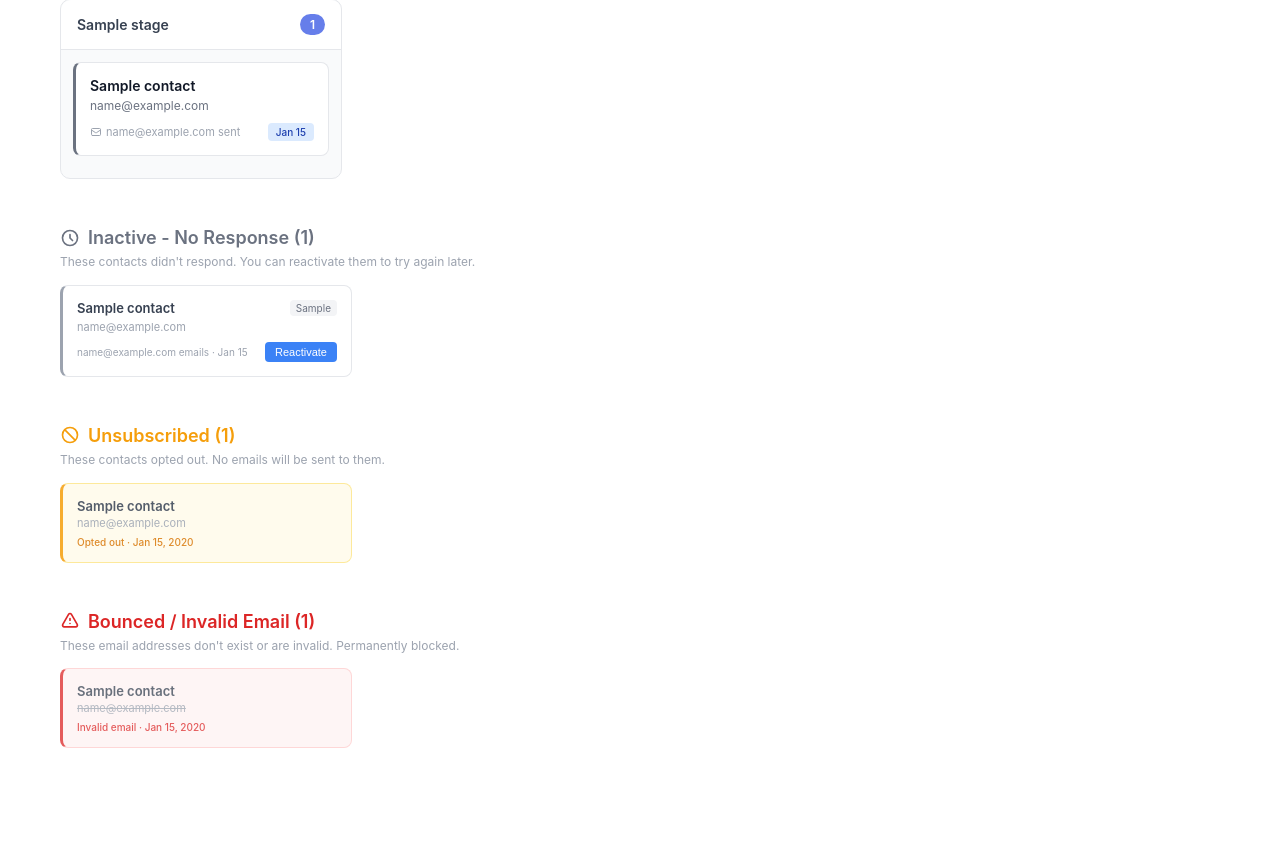
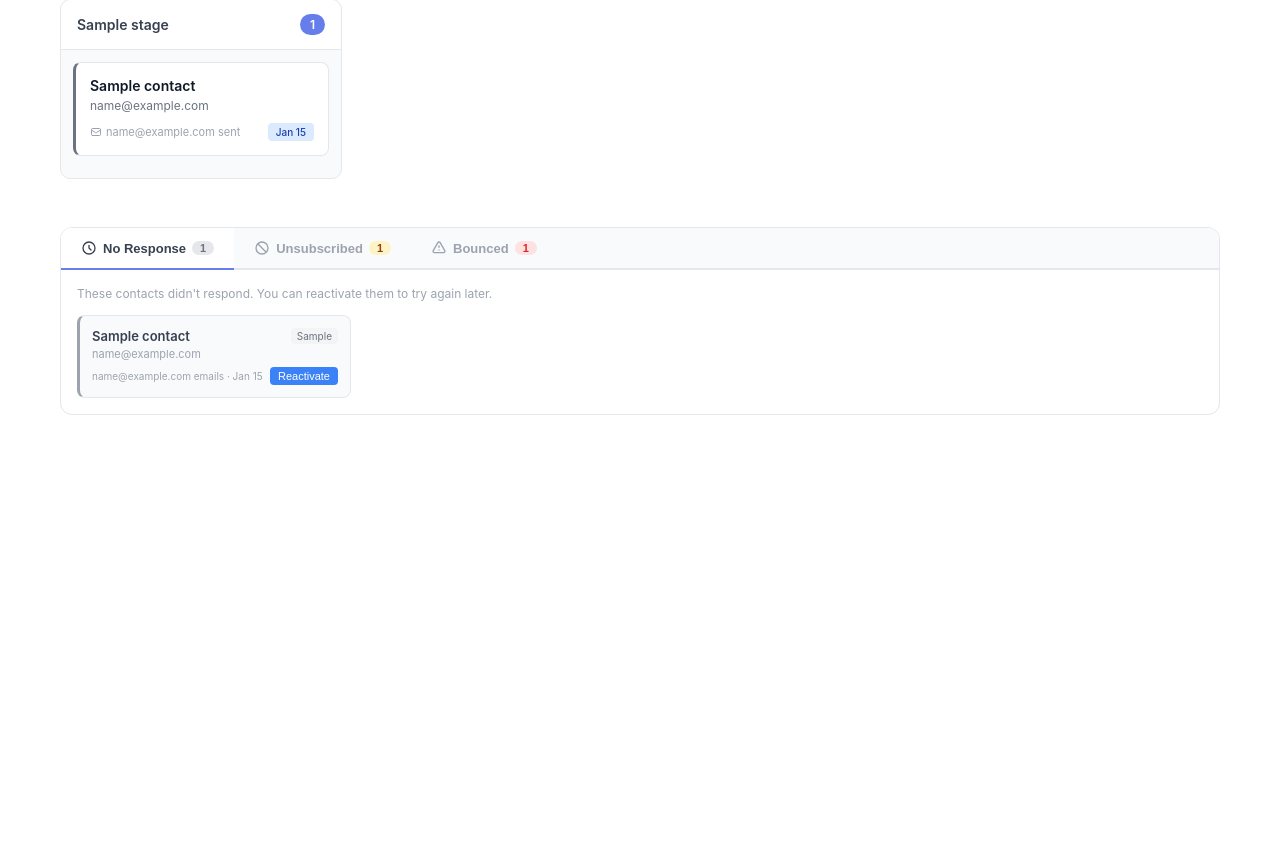
Before and after one commit to noushadkhalid/codeteki-react.js-django, a Django app: template backend/crm/templates/admin/crm/pipeline_board.html in a window 1280 px wide. Shown: the part 272-1113 px from the top of the page. After the commit the page ends 687 px from the top, so only its background shows below. Run offline with Django 4.2, Linux system fonts and the light colour scheme; tables that the repository leaves empty hold one stand-in row (values such as "Sample post"); the template is opened without the code that fills it: values that come from a table or form of the project are taken from there, most other values are stand-ins (such as "Sample title", 1, 10 or a date in 2020); parts of the project's set-up code (start-up, migrations or seed data) failed here and were passed over.

Commit message:
Organize pipeline board closed deals into tabbed scrollable panel
No Response, Unsubscribed, and Bounced sections were spreading out
the page with 100+ cards in flex-wrap grids. Now they're in a
compact tabbed container with a 420px scrollable panel - one tab
visible at a time, click to switch between them.

Co-Authored-By: Claude Opus 4.6 <noreply@anthropic.com>

```diff
--- a/backend/crm/templates/admin/crm/pipeline_board.html
+++ b/backend/crm/templates/admin/crm/pipeline_board.html
@@ -93,28 +93,50 @@
         {% endfor %}
     </div>
 
-    <!-- Inactive Deals (No Response / Not Interested) - CAN be reactivated -->
+    <!-- Closed Deals Tabs (No Response / Unsubscribed / Bounced) -->
+    {% if inactive_deals or unsubscribed_deals or bounced_deals %}
+    <div style="margin-top: 32px; background: white; border-radius: 12px; border: 1px solid #e5e7eb; overflow: hidden;">
+        <!-- Tab Bar -->
+        <div style="display: flex; border-bottom: 2px solid #e5e7eb; background: #f9fafb; position: sticky; top: 0; z-index: 10;">
             {% if inactive_deals %}
-    <div style="margin-top: 32px;">
-        <h2 style="font-size: 18px; font-weight: 600; color: #6b7280; margin-bottom: 6px; display: flex; align-items: center; gap: 8px;">
-            <svg width="20" height="20" fill="none" stroke="#6b7280" viewBox="0 0 24 24"><path stroke-linecap="round" stroke-linejoin="round" stroke-width="2" d="M12 8v4l3 3m6-3a9 9 0 11-18 0 9 9 0 0118 0z"/></svg>
-            Inactive - No Response ({{ inactive_deals|length }})
-        </h2>
-        <p style="color: #9ca3af; font-size: 12px; margin-bottom: 14px;">These contacts didn't respond. You can reactivate them to try again later.</p>
-        <div style="display: flex; gap: 12px; overflow-x: auto; padding-bottom: 16px; flex-wrap: wrap;">
+            <button onclick="switchTab('noresponse')" id="tab-noresponse" class="board-tab active"
+                    style="padding: 12px 20px; font-size: 13px; font-weight: 600; border: none; background: white; color: #374151; cursor: pointer; border-bottom: 2px solid #667eea; margin-bottom: -2px; display: flex; align-items: center; gap: 6px;">
+                <svg width="16" height="16" fill="none" stroke="currentColor" viewBox="0 0 24 24"><path stroke-linecap="round" stroke-linejoin="round" stroke-width="2" d="M12 8v4l3 3m6-3a9 9 0 11-18 0 9 9 0 0118 0z"/></svg>
+                No Response <span style="background: #e5e7eb; color: #6b7280; padding: 1px 8px; border-radius: 10px; font-size: 11px;">{{ inactive_deals|length }}</span>
+            </button>
+            {% endif %}
+            {% if unsubscribed_deals %}
+            <button onclick="switchTab('unsub')" id="tab-unsub" class="board-tab"
+                    style="padding: 12px 20px; font-size: 13px; font-weight: 600; border: none; background: transparent; color: #9ca3af; cursor: pointer; border-bottom: 2px solid transparent; margin-bottom: -2px; display: flex; align-items: center; gap: 6px;">
+                <svg width="16" height="16" fill="none" stroke="currentColor" viewBox="0 0 24 24"><path stroke-linecap="round" stroke-linejoin="round" stroke-width="2" d="M18.364 18.364A9 9 0 005.636 5.636m12.728 12.728A9 9 0 015.636 5.636m12.728 12.728L5.636 5.636"/></svg>
+                Unsubscribed <span style="background: #fef3c7; color: #92400e; padding: 1px 8px; border-radius: 10px; font-size: 11px;">{{ unsubscribed_deals|length }}</span>
+            </button>
+            {% endif %}
+            {% if bounced_deals %}
+            <button onclick="switchTab('bounced')" id="tab-bounced" class="board-tab"
+                    style="padding: 12px 20px; font-size: 13px; font-weight: 600; border: none; background: transparent; color: #9ca3af; cursor: pointer; border-bottom: 2px solid transparent; margin-bottom: -2px; display: flex; align-items: center; gap: 6px;">
+                <svg width="16" height="16" fill="none" stroke="currentColor" viewBox="0 0 24 24"><path stroke-linecap="round" stroke-linejoin="round" stroke-width="2" d="M12 9v2m0 4h.01m-6.938 4h13.856c1.54 0 2.502-1.667 1.732-3L13.732 4c-.77-1.333-2.694-1.333-3.464 0L3.34 16c-.77 1.333.192 3 1.732 3z"/></svg>
+                Bounced <span style="background: #fee2e2; color: #dc2626; padding: 1px 8px; border-radius: 10px; font-size: 11px;">{{ bounced_deals|length }}</span>
+            </button>
+            {% endif %}
+        </div>
+
+        <!-- Tab Panels -->
+        <div style="max-height: 420px; overflow-y: auto;">
+            {% if inactive_deals %}
+            <div id="panel-noresponse" class="board-panel" style="padding: 16px;">
+                <p style="color: #9ca3af; font-size: 12px; margin: 0 0 12px 0;">These contacts didn't respond. You can reactivate them to try again later.</p>
+                <div style="display: grid; grid-template-columns: repeat(auto-fill, minmax(240px, 1fr)); gap: 10px;">
                     {% for deal in inactive_deals %}
-            <div style="min-width: 260px; max-width: 260px; background: white; border-radius: 8px; padding: 14px; border: 1px solid #e5e7eb; border-left: 3px solid #9ca3af;">
-                <div style="display: flex; justify-content: space-between; align-items: start; margin-bottom: 4px;">
+                    <div style="background: #f9fafb; border-radius: 8px; padding: 12px; border: 1px solid #e5e7eb; border-left: 3px solid #9ca3af;">
+                        <div style="display: flex; justify-content: space-between; align-items: start; margin-bottom: 3px;">
                             <a href="{% url 'admin:crm_deal_change' deal.id %}" style="font-weight: 600; color: #374151; font-size: 13px; text-decoration: none;">{{ deal.contact.name|default:"No Name" }}</a>
                             <span style="background: #f3f4f6; color: #6b7280; padding: 2px 6px; border-radius: 4px; font-size: 10px; white-space: nowrap;">{{ deal.get_lost_reason_display }}</span>
                         </div>
                         <div style="color: #9ca3af; font-size: 11px; word-break: break-all;">{{ deal.contact.email }}</div>
-                <div style="display: flex; justify-content: space-between; align-items: center; margin-top: 8px;">
+                        <div style="display: flex; justify-content: space-between; align-items: center; margin-top: 6px;">
                             <span style="color: #9ca3af; font-size: 10px;">{{ deal.emails_sent }} emails &middot; {{ deal.updated_at|date:"M j" }}</span>
-                    <button onclick="reactivateDeal('{{ deal.id }}')" style="background: #3b82f6; color: white; border: none; padding: 4px 10px; border-radius: 4px; font-size: 11px; cursor: pointer; font-weight: 500;"
-                            onmouseover="this.style.background='#2563eb'" onmouseout="this.style.background='#3b82f6'">
-                        Reactivate
-                    </button>
+                            <button onclick="reactivateDeal('{{ deal.id }}')" style="background: #3b82f6; color: white; border: none; padding: 3px 8px; border-radius: 4px; font-size: 11px; cursor: pointer; font-weight: 500;">Reactivate</button>
                         </div>
                     </div>
                     {% endfor %}
@@ -122,17 +144,12 @@
             </div>
             {% endif %}
 
-    <!-- Unsubscribed Deals - PERMANENTLY blocked (they opted out) -->
             {% if unsubscribed_deals %}
-    <div style="margin-top: 32px;">
-        <h2 style="font-size: 18px; font-weight: 600; color: #f59e0b; margin-bottom: 6px; display: flex; align-items: center; gap: 8px;">
-            <svg width="20" height="20" fill="none" stroke="#f59e0b" viewBox="0 0 24 24"><path stroke-linecap="round" stroke-linejoin="round" stroke-width="2" d="M18.364 18.364A9 9 0 005.636 5.636m12.728 12.728A9 9 0 015.636 5.636m12.728 12.728L5.636 5.636"/></svg>
-            Unsubscribed ({{ unsubscribed_deals|length }})
-        </h2>
-        <p style="color: #9ca3af; font-size: 12px; margin-bottom: 14px;">These contacts opted out. No emails will be sent to them.</p>
-        <div style="display: flex; gap: 12px; overflow-x: auto; padding-bottom: 16px; flex-wrap: wrap;">
+            <div id="panel-unsub" class="board-panel" style="padding: 16px; display: none;">
+                <p style="color: #9ca3af; font-size: 12px; margin: 0 0 12px 0;">These contacts opted out. No emails will be sent to them.</p>
+                <div style="display: grid; grid-template-columns: repeat(auto-fill, minmax(240px, 1fr)); gap: 10px;">
                     {% for deal in unsubscribed_deals %}
-            <div style="min-width: 260px; max-width: 260px; background: #fffbeb; border-radius: 8px; padding: 14px; border: 1px solid #fde68a; border-left: 3px solid #f59e0b; opacity: 0.85;">
+                    <div style="background: #fffbeb; border-radius: 8px; padding: 12px; border: 1px solid #fde68a; border-left: 3px solid #f59e0b;">
                         <a href="{% url 'admin:crm_deal_change' deal.id %}" style="font-weight: 600; color: #374151; font-size: 13px; text-decoration: none; display: block; margin-bottom: 2px;">{{ deal.contact.name|default:"No Name" }}</a>
                         <div style="color: #9ca3af; font-size: 11px; word-break: break-all;">{{ deal.contact.email }}</div>
                         <div style="color: #d97706; font-size: 10px; margin-top: 6px; font-weight: 500;">Opted out &middot; {{ deal.updated_at|date:"M j, Y" }}</div>
@@ -142,17 +159,12 @@
             </div>
             {% endif %}
 
-    <!-- Bounced/Invalid Deals - PERMANENTLY blocked (email doesn't exist) -->
             {% if bounced_deals %}
-    <div style="margin-top: 32px;">
-        <h2 style="font-size: 18px; font-weight: 600; color: #dc2626; margin-bottom: 6px; display: flex; align-items: center; gap: 8px;">
-            <svg width="20" height="20" fill="none" stroke="#dc2626" viewBox="0 0 24 24"><path stroke-linecap="round" stroke-linejoin="round" stroke-width="2" d="M12 9v2m0 4h.01m-6.938 4h13.856c1.54 0 2.502-1.667 1.732-3L13.732 4c-.77-1.333-2.694-1.333-3.464 0L3.34 16c-.77 1.333.192 3 1.732 3z"/></svg>
-            Bounced / Invalid Email ({{ bounced_deals|length }})
-        </h2>
-        <p style="color: #9ca3af; font-size: 12px; margin-bottom: 14px;">These email addresses don't exist or are invalid. Permanently blocked.</p>
-        <div style="display: flex; gap: 12px; overflow-x: auto; padding-bottom: 16px; flex-wrap: wrap;">
+            <div id="panel-bounced" class="board-panel" style="padding: 16px; display: none;">
+                <p style="color: #9ca3af; font-size: 12px; margin: 0 0 12px 0;">These email addresses don't exist or are invalid. Permanently blocked.</p>
+                <div style="display: grid; grid-template-columns: repeat(auto-fill, minmax(240px, 1fr)); gap: 10px;">
                     {% for deal in bounced_deals %}
-            <div style="min-width: 260px; max-width: 260px; background: #fef2f2; border-radius: 8px; padding: 14px; border: 1px solid #fecaca; border-left: 3px solid #dc2626; opacity: 0.75;">
+                    <div style="background: #fef2f2; border-radius: 8px; padding: 12px; border: 1px solid #fecaca; border-left: 3px solid #dc2626;">
                         <a href="{% url 'admin:crm_deal_change' deal.id %}" style="font-weight: 600; color: #374151; font-size: 13px; text-decoration: none; display: block; margin-bottom: 2px;">{{ deal.contact.name|default:"No Name" }}</a>
                         <div style="color: #9ca3af; font-size: 11px; word-break: break-all; text-decoration: line-through;">{{ deal.contact.email }}</div>
                         <div style="color: #dc2626; font-size: 10px; margin-top: 6px; font-weight: 500;">Invalid email &middot; {{ deal.updated_at|date:"M j, Y" }}</div>
@@ -162,8 +174,28 @@
             </div>
             {% endif %}
         </div>
+    </div>
+    {% endif %}
+</div>
 
 <script>
+function switchTab(tab) {
+    document.querySelectorAll('.board-panel').forEach(function(p) { p.style.display = 'none'; });
+    document.querySelectorAll('.board-tab').forEach(function(t) {
+        t.style.background = 'transparent';
+        t.style.color = '#9ca3af';
+        t.style.borderBottomColor = 'transparent';
+    });
+    var panel = document.getElementById('panel-' + tab);
+    var tabBtn = document.getElementById('tab-' + tab);
+    if (panel) panel.style.display = 'block';
+    if (tabBtn) {
+        tabBtn.style.background = 'white';
+        tabBtn.style.color = '#374151';
+        tabBtn.style.borderBottomColor = '#667eea';
+    }
+}
+
 function reactivateDeal(dealId) {
     if (!confirm('Reactivate this deal? It will be moved back to the first stage and autopilot will pick it up again.')) return;
 
```
Lines whose indentation alone changed are shown as unchanged.
